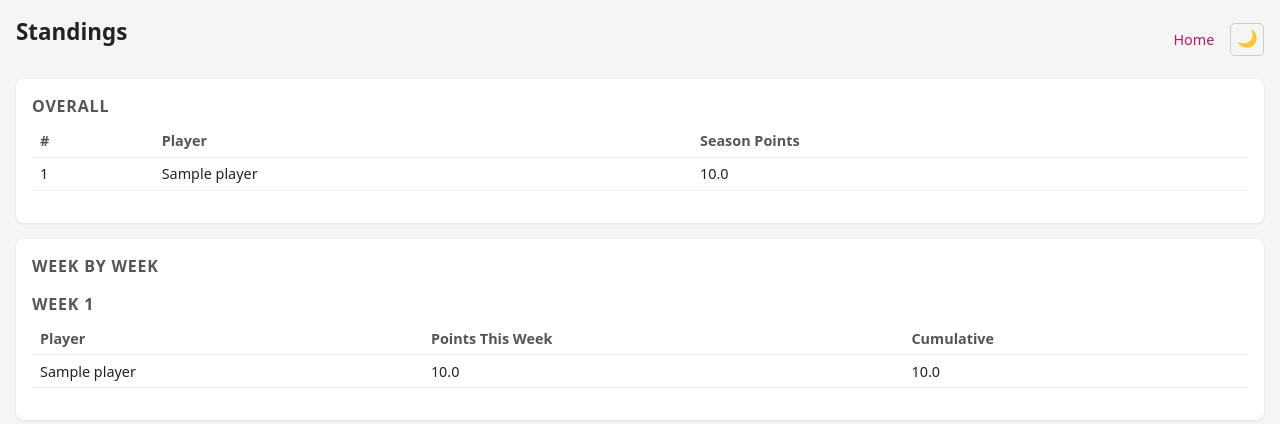
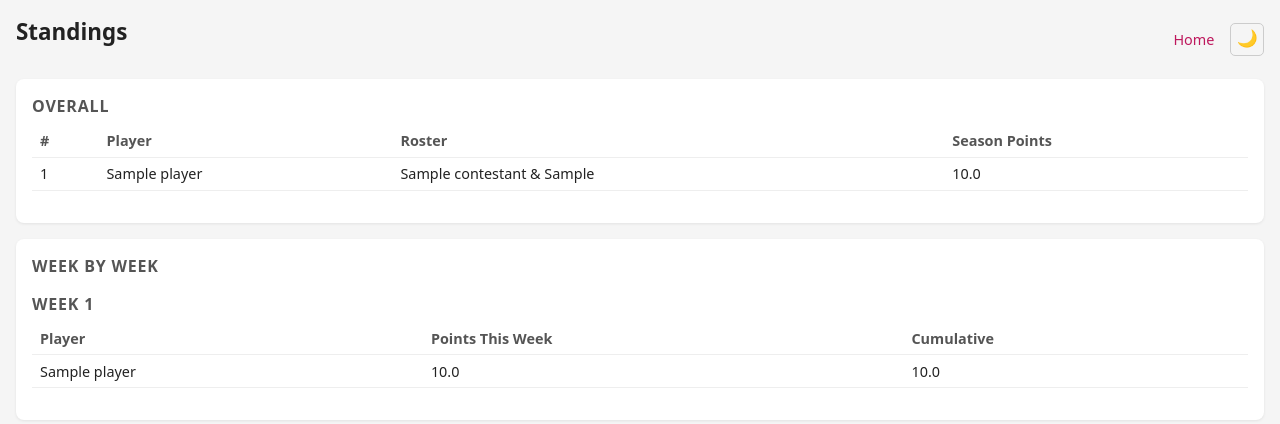
Before and after one commit to calebafoster/dwts-fantasy, a Flask app: page /standings in a window 1280 px wide. Shown: the top 424 px of the page. Run offline with Flask 3, Linux system fonts and the light colour scheme; the visitor is signed in with stand-in values (Sample User, id 1); tables that the repository leaves empty hold one stand-in row (values such as "Sample post").

Commit message:
added roster view to standings page

```diff
--- a/functions.py
+++ b/functions.py
@@ -476,11 +476,17 @@ def get_standings():
 
 def get_leaderboard():
     conn = get_conn()
-    rows = conn.execute(
-        "SELECT name, season_points FROM players ORDER BY season_points DESC"
+    players = conn.execute(
+        "SELECT id, name, season_points FROM players ORDER BY season_points DESC"
     ).fetchall()
+    leaderboard = []
+    for p in players:
+        roster = conn.execute(
+            "SELECT name, partner FROM contestants WHERE claimant = ? ORDER BY name", (p["id"],)
+        ).fetchall()
+        leaderboard.append({"name": p["name"], "season_points": p["season_points"], "roster": roster})
     conn.close()
-    return rows
+    return leaderboard
 
 
 def overview():
--- a/templates/standings.html
+++ b/templates/standings.html
@@ -25,11 +25,18 @@
 <div class="card">
   <h2>Overall</h2>
   <table>
-    <tr><th>#</th><th>Player</th><th>Season Points</th></tr>
+    <tr><th>#</th><th>Player</th><th>Roster</th><th>Season Points</th></tr>
     {% for p in leaderboard %}
     <tr>
       <td>{{ loop.index }}</td>
       <td>{{ p.name }}</td>
+      <td>
+        {% if p.roster %}
+          {% for c in p.roster %}{{ c.name }}{% if c.partner %} &amp; {{ c.partner }}{% endif %}{% if not loop.last %}, {% endif %}{% endfor %}
+        {% else %}
+          <span class="empty-slot">No picks</span>
+        {% endif %}
+      </td>
       <td>{{ "%.1f"|format(p.season_points) }}</td>
     </tr>
     {% endfor %}
```
